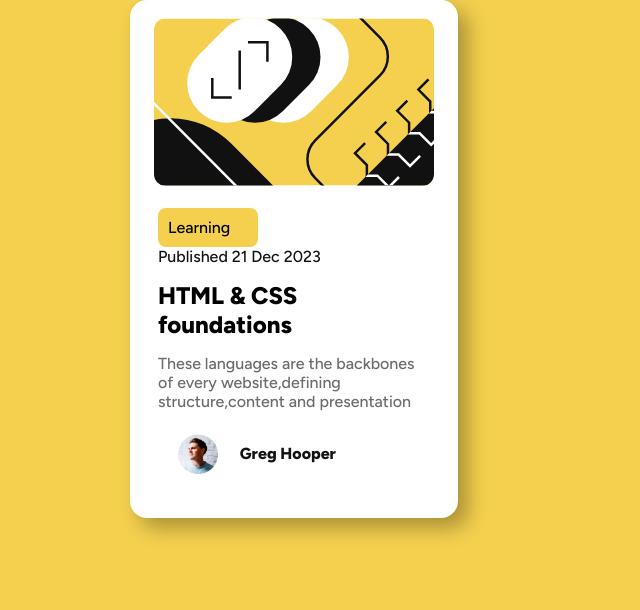
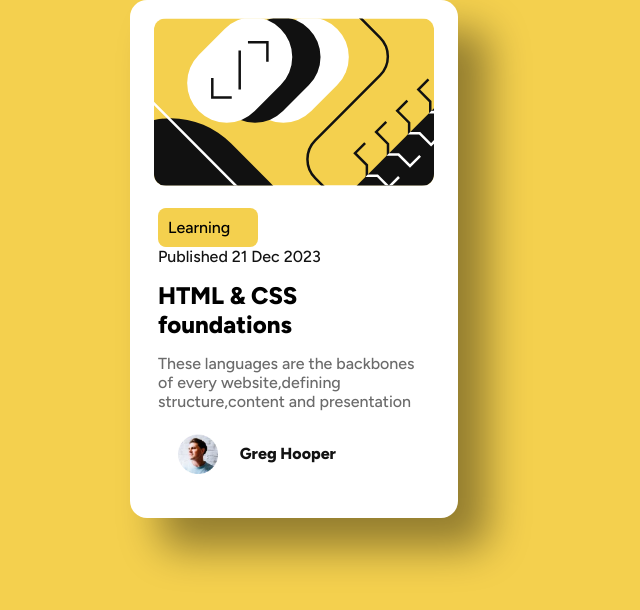
Before and after one commit to BrandonTholanah/blogpost, a plain HTML site: page index.html in a window 1280 px wide. Shown: the whole page, without its empty margins (346-986 px from the left). Drawn offline with Linux system fonts and the light colour scheme.

Commit message:
Update styles.css

```diff
--- a/styles.css
+++ b/styles.css
@@ -21,7 +21,7 @@
     border-radius: 17px;
     text-align: left;
     margin: 0 1em;
-     box-shadow:10px 10px 20px rgba(0,0,0,0.3);
+     box-shadow:30px 30px 40px rgba(0,0,0,0.4);
     }
 
     .card img{border-radius: 12px;
```
